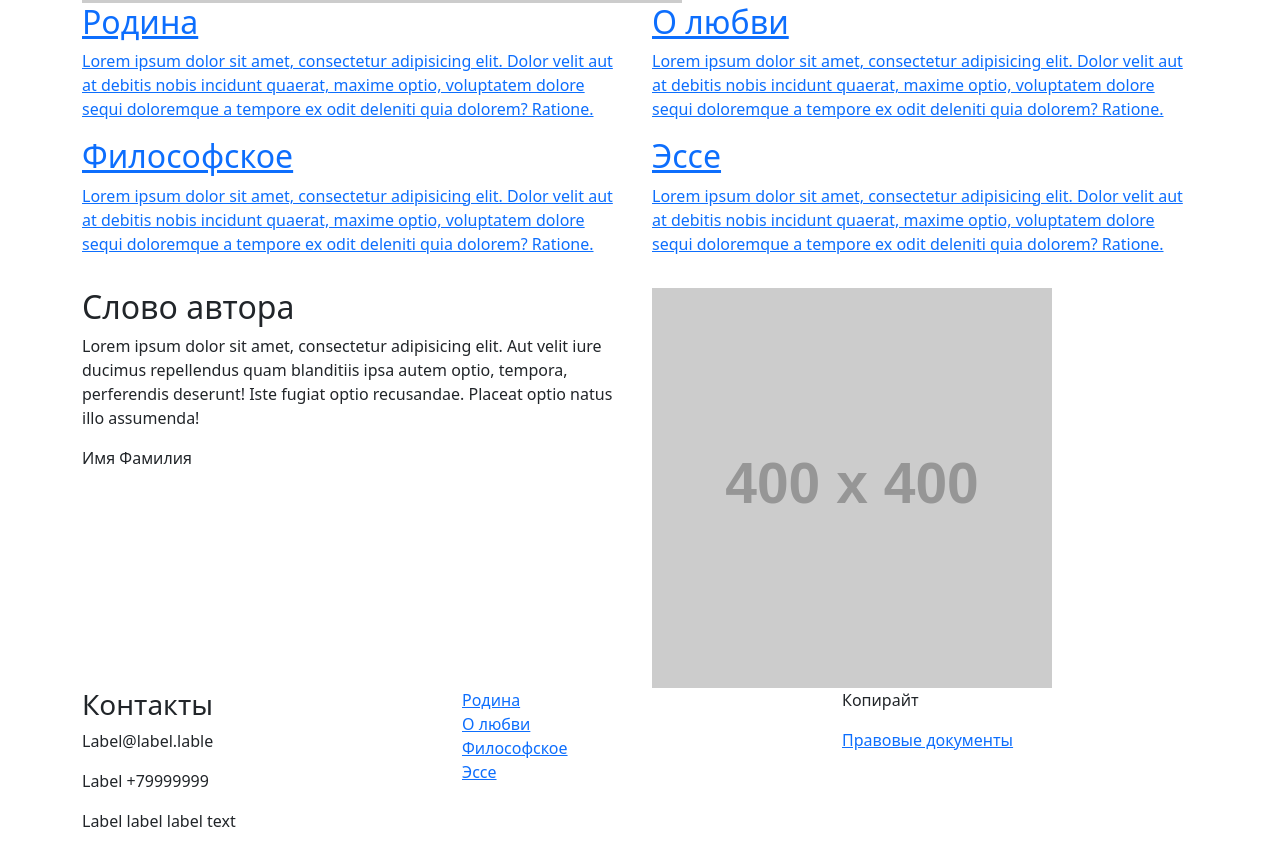
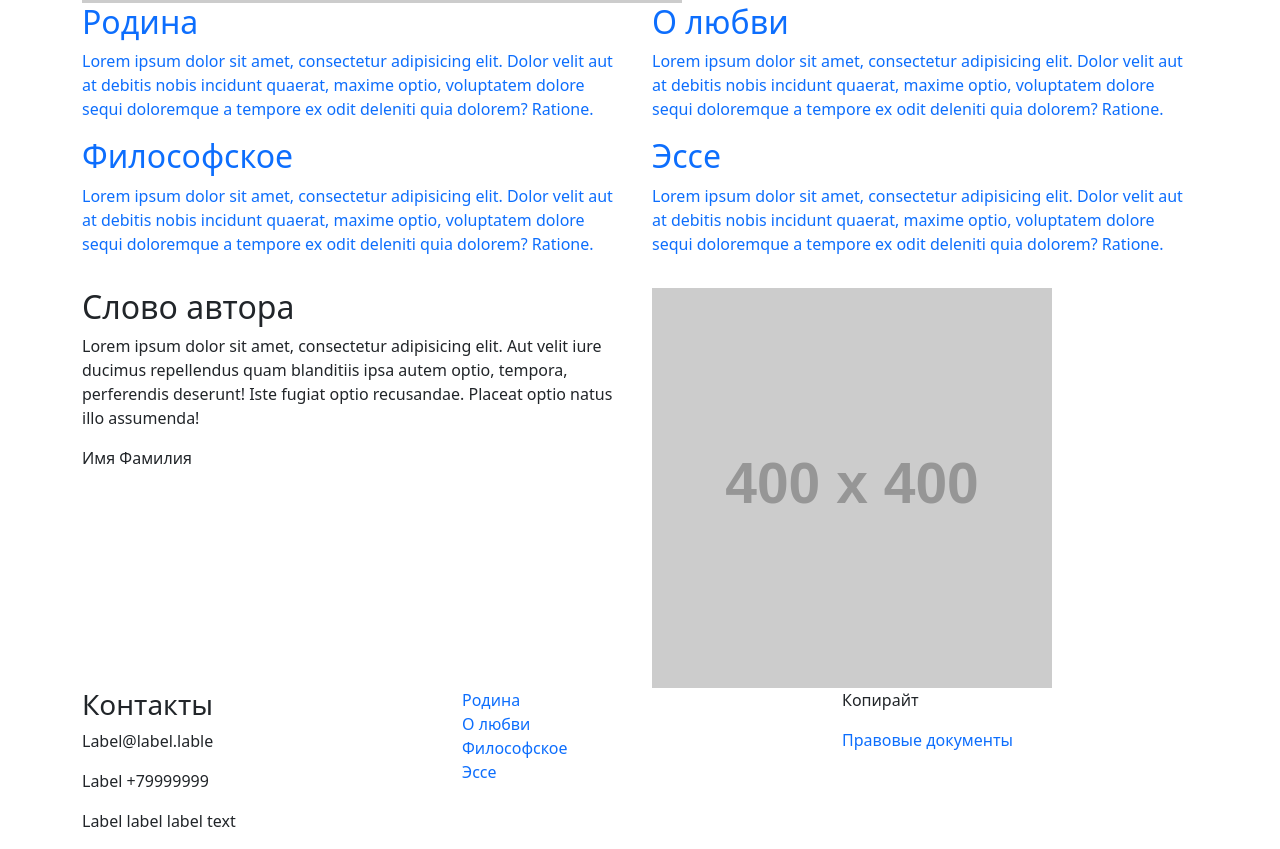
Before and after one commit to vladmir26/Poems-project, a plain HTML site: page index.html in a window 1280 px wide. Shown: the part 637-1486 px from the top of the page. Drawn offline with Linux system fonts and the light colour scheme; placeholder pictures from the web are drawn by us.

Commit message:
Добавил класс text-decoration-none ко всем ссылкам

```diff
--- a/index.html
+++ b/index.html
@@ -13,9 +13,9 @@
         <nav>
             <div class="container">
             <ul class="menu row row-cols-auto justify-content-center list-unstyled">
-                <li class="menu__item col"><a class="menu__line" href="">Главная</a></li>
-                <li class="menu__item col"><a class="menu__line" href="">Стихи</a></li>
-                <li class="menu__item col"><a class="menu__line" href="">Об авторе</a></li>
+                <li class="menu__item col"><a class="menu__line text-decoration-none" href="">Главная</a></li>
+                <li class="menu__item col"><a class="menu__line text-decoration-none" href="">Стихи</a></li>
+                <li class="menu__item col"><a class="menu__line text-decoration-none" href="">Об авторе</a></li>
             </ul>
         </div>
         </div>
@@ -33,10 +33,10 @@
         <section class="themes">
             <div class="container">
             <ul class="themes__list row row-cols-2 list-unstyled">
-                <li class="themes__item col"><a class="themes__line" href=""><h2 class="themes__title">Родина</h2><p class="themes__text">Lorem ipsum dolor sit amet, consectetur adipisicing elit. Dolor velit aut at debitis nobis incidunt quaerat, maxime optio, voluptatem dolore sequi doloremque a tempore ex odit deleniti quia dolorem? Ratione.</p></a></li>
-                <li class="themes__item col"><a class="themes__line" href=""><h2 class="themes__title">О любви</h2><p class="themes__text">Lorem ipsum dolor sit amet, consectetur adipisicing elit. Dolor velit aut at debitis nobis incidunt quaerat, maxime optio, voluptatem dolore sequi doloremque a tempore ex odit deleniti quia dolorem? Ratione.</p></a></li>
-                <li class="themes__item col"><a class="themes__line" href=""><h2 class="themes__title">Философское</h2><p class="themes__text">Lorem ipsum dolor sit amet, consectetur adipisicing elit. Dolor velit aut at debitis nobis incidunt quaerat, maxime optio, voluptatem dolore sequi doloremque a tempore ex odit deleniti quia dolorem? Ratione.</p></a></li>
-                <li class="themes__item col"><a class="themes__line" href=""><h2 class="themes__title">Эссе</h2><p class="themes__text">Lorem ipsum dolor sit amet, consectetur adipisicing elit. Dolor velit aut at debitis nobis incidunt quaerat, maxime optio, voluptatem dolore sequi doloremque a tempore ex odit deleniti quia dolorem? Ratione.</p></a></li>
+                <li class="themes__item col"><a class="themes__line text-decoration-none" href=""><h2 class="themes__title">Родина</h2><p class="themes__text">Lorem ipsum dolor sit amet, consectetur adipisicing elit. Dolor velit aut at debitis nobis incidunt quaerat, maxime optio, voluptatem dolore sequi doloremque a tempore ex odit deleniti quia dolorem? Ratione.</p></a></li>
+                <li class="themes__item col"><a class="themes__line text-decoration-none" href=""><h2 class="themes__title">О любви</h2><p class="themes__text">Lorem ipsum dolor sit amet, consectetur adipisicing elit. Dolor velit aut at debitis nobis incidunt quaerat, maxime optio, voluptatem dolore sequi doloremque a tempore ex odit deleniti quia dolorem? Ratione.</p></a></li>
+                <li class="themes__item col"><a class="themes__line text-decoration-none" href=""><h2 class="themes__title">Философское</h2><p class="themes__text">Lorem ipsum dolor sit amet, consectetur adipisicing elit. Dolor velit aut at debitis nobis incidunt quaerat, maxime optio, voluptatem dolore sequi doloremque a tempore ex odit deleniti quia dolorem? Ratione.</p></a></li>
+                <li class="themes__item col"><a class="themes__line text-decoration-none" href=""><h2 class="themes__title">Эссе</h2><p class="themes__text">Lorem ipsum dolor sit amet, consectetur adipisicing elit. Dolor velit aut at debitis nobis incidunt quaerat, maxime optio, voluptatem dolore sequi doloremque a tempore ex odit deleniti quia dolorem? Ratione.</p></a></li>
             </ul>
             </div>
         </section>
@@ -64,15 +64,15 @@
         </div>
         <div class="col">
         <ul class="menu-lower list-unstyled">
-            <li class="menu-lower_item"><a class="menu-lower__line" href="">Родина</a></li>
-            <li class="menu-lower_item"><a class="menu-lower__line" href="">О любви</a></li>
-            <li class="menu-lower_item"><a class="menu-lower__line" href="">Философское</a></li>
-            <li class="menu-lower_item"><a class="menu-lower__line" href="">Эссе</a></li>
+            <li class="menu-lower_item"><a class="menu-lower__line text-decoration-none" href="">Родина</a></li>
+            <li class="menu-lower_item"><a class="menu-lower__line text-decoration-none" href="">О любви</a></li>
+            <li class="menu-lower_item"><a class="menu-lower__line text-decoration-none" href="">Философское</a></li>
+            <li class="menu-lower_item"><a class="menu-lower__line text-decoration-none" href="">Эссе</a></li>
         </ul>
         </div>
         <div class="col">
         <p class="copyright">Копирайт</p>
-        <a class="documents-line" href="">Правовые документы</a>
+        <a class="documents-line text-decoration-none" href="">Правовые документы</a>
         </div>
         </div>
         </div>
```
